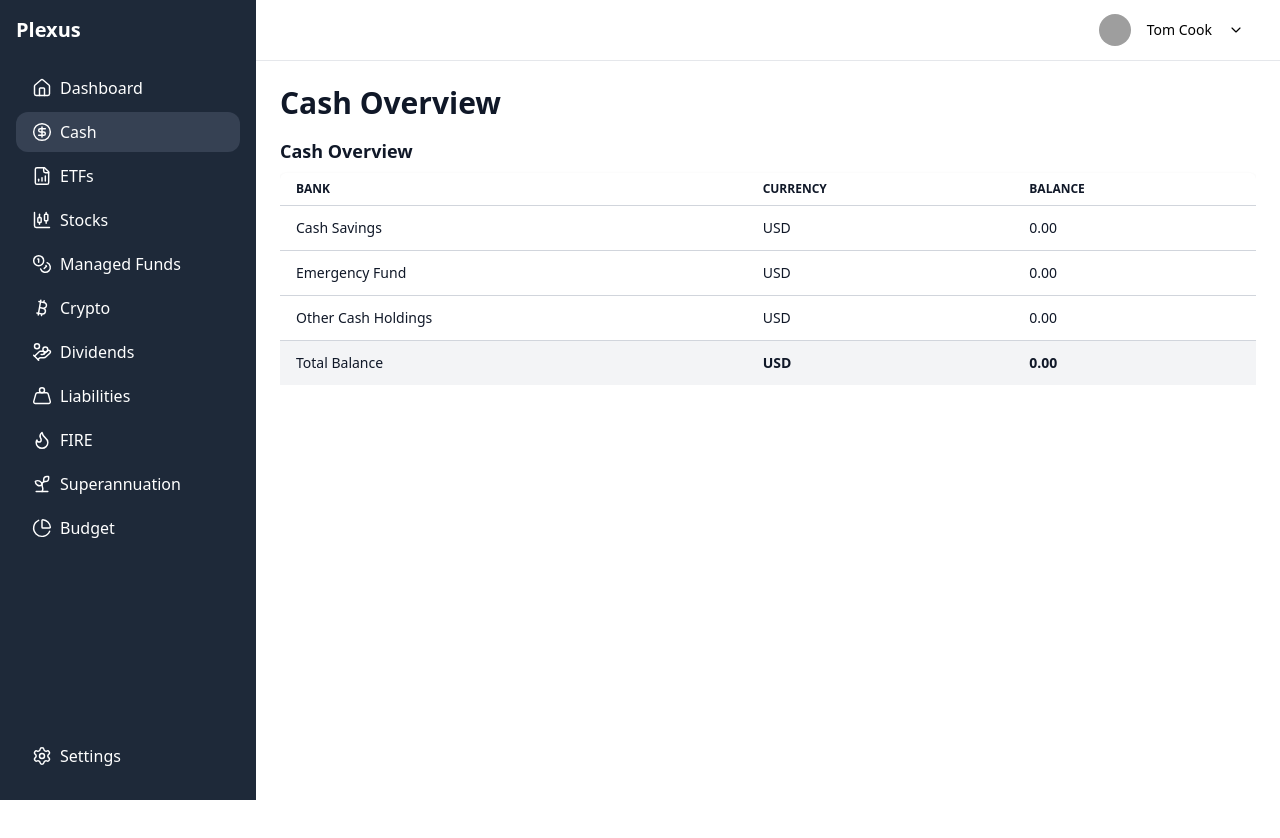
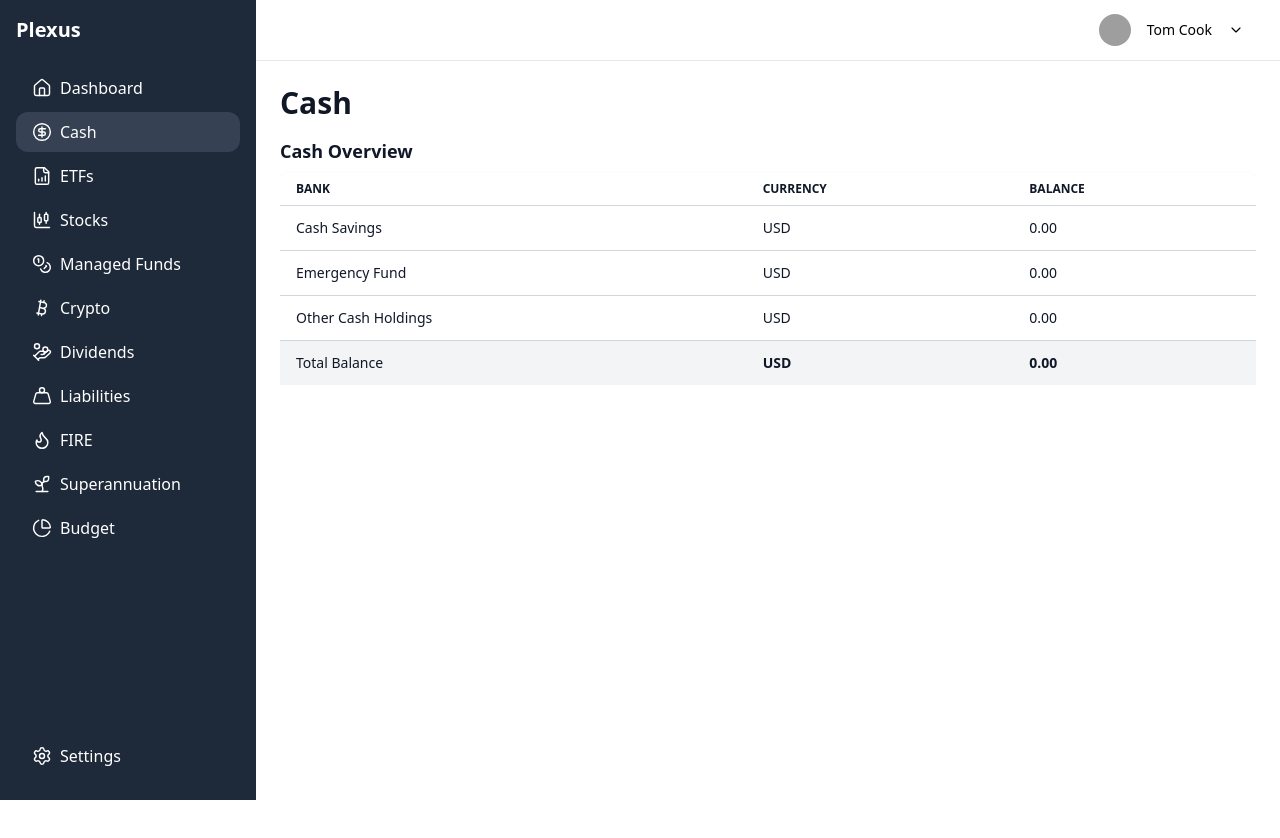
Before and after one commit to ChristianGhosn/nwt_frontend, a React (Vite) app: page /#/cash in a window 1280 px wide. Shown: the top 838 px of the page. Built offline with nearby package versions, Linux system fonts and the light colour scheme; grey boxes are pictures that could not be loaded.

Commit message:
Minor UI change in Cash page.

```diff
--- a/src/pages/Cash.jsx
+++ b/src/pages/Cash.jsx
@@ -29,7 +29,7 @@
   });
   return (
     <div className="w-full">
-      <h1 className="text-3xl font-semibold">{data.Cash.tableHeading}</h1>
+      <h1 className="text-3xl font-semibold">Cash</h1>
       <Table
         tableHeading={data.Cash.tableHeading}
         data={data.Cash.data}
```
